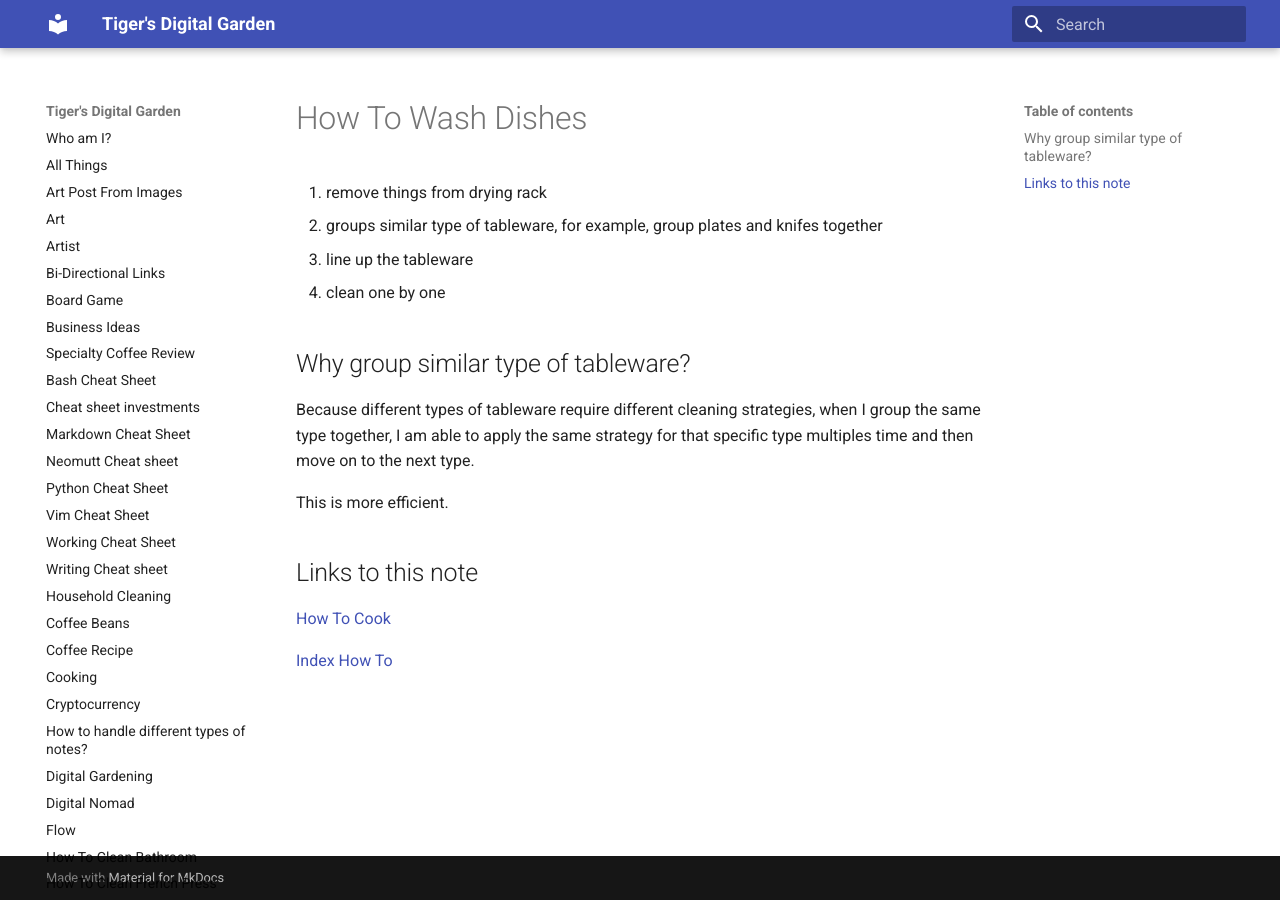
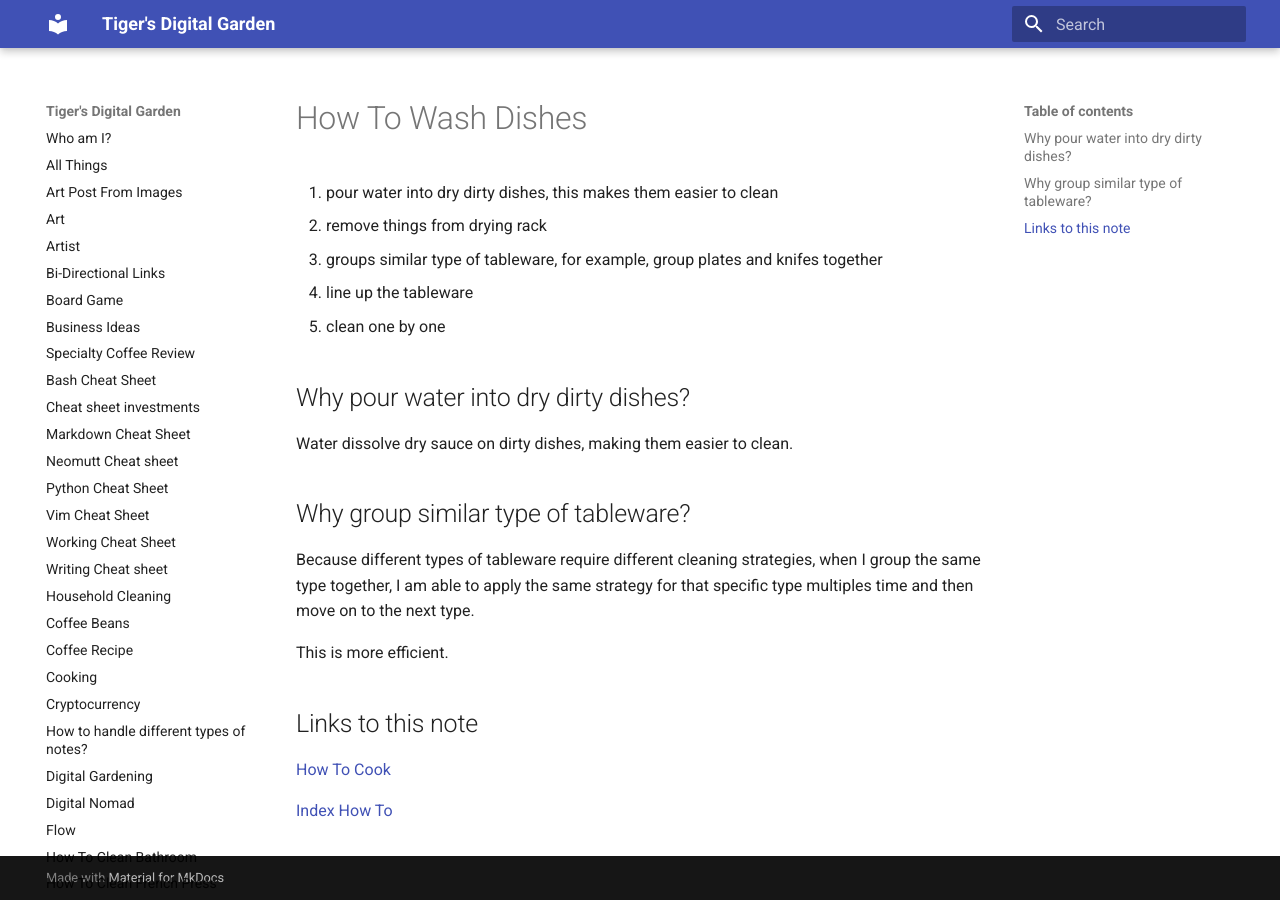
Before and after one commit to ynotstartups/notes, an MkDocs documentation site: the page built from notes/how-to-wash-dishes.md, in a window 1280 px wide. Built offline with MkDocs 1.6.1 and Material for MkDocs 9.7.7, drawn with Linux system fonts in a browser that asks for light colours.

Commit message:
put add water into dry dirty dishes

```diff
--- a/notes/how-to-wash-dishes.md
+++ b/notes/how-to-wash-dishes.md
@@ -1,9 +1,14 @@
 # How To Wash Dishes
 
+1. pour water into dry dirty dishes, this makes them easier to clean
 1. remove things from drying rack
 1. groups similar type of tableware, for example, group plates and knifes together
 1. line up the tableware
 1. clean one by one
+
+## Why pour water into dry dirty dishes?
+
+Water dissolve dry sauce on dirty dishes, making them easier to clean.
 
 ## Why group similar type of tableware?
 
```
